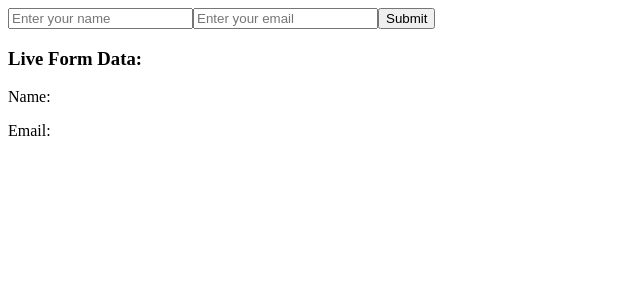
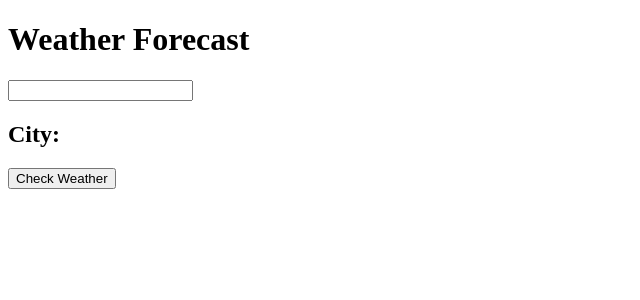
Before and after one commit to jaydipchangani/MERN, a React (Create React App) app in the folder React/my-app/: page / in a window 1280 px wide. Shown: the top 300 px of the page, without its empty margins (0-640 px from the left). Built offline with nearby package versions, Linux system fonts and the light colour scheme; the HTML template or start-up script is replaced by a standard one.

Commit message:
Add WeatherForcast component for displaying weather data and update Temp component to include it

```diff
--- a/React/my-app/package.json
+++ b/React/my-app/package.json
@@ -1,6 +1,7 @@
 {
   "name": "my-app",
   "version": "0.1.0",
+  "proxy": "https://api.openweathermap.org",
   "private": true,
   "dependencies": {
     "@reduxjs/toolkit": "^2.8.2",
--- a/React/my-app/src/Practice/Temp.jsx
+++ b/React/my-app/src/Practice/Temp.jsx
@@ -7,6 +7,7 @@ import Clock from "./useEffect/Clock"
 import Window from "./useEffect/Window"
 import TypingEffext from "./useEffect/TypingEffext"
 import FormSave from "./useEffect/FormSave"
+import WeatherForcast from "./useEffect/WeatherForcast"
 function Temp() {
 
   return (
@@ -18,7 +19,7 @@ function Temp() {
     <UserDetailForm/>*/}
     {/*<API/> <Clock/> <Window/>
     <TypingEffext text="Hello There my name is test" speed={100}/>   */}
-      <FormSave/>
+     <WeatherForcast/>
     </div>
   )
 }
--- /dev/null
+++ b/React/my-app/src/Practice/useEffect/WeatherForcast.jsx
@@ -0,0 +1,36 @@
+import React, { useEffect, useState } from "react";
+import axios from "axios";
+
+function WeatherForcast() {
+  const [city, setCity] = useState("");
+  const[finalCity,setFinalCity] = useState("")
+  const [weatherData, setWeatherData] = useState("");
+    const apiKey="ae12db7c526451955228b97699ad1b30"
+    const url = `https://api.openweathermap.org/data/2.5/weather?q=${finalCity}&appid=${apiKey}&units=metric`;
+
+  useEffect(() => {
+    if(!finalCity) return
+    axios.get(url)
+    .then(res =>setWeatherData(res.data))
+    .catch(err => console.log(err))
+  }, [finalCity]);
+
+  return (
+    <div>
+      <h1>Weather Forecast</h1>
+      <input type="text" onChange={(e) => setCity(e.target.value)} />
+      <h2>City: {city}</h2>
+        <button onClick={()=>setFinalCity(city)}>Check Weather</button>
+{weatherData && (
+        <div>
+          <h2>City: {weatherData.name}</h2>
+          <p>Temperature: {weatherData.main.temp} °C</p>
+          <p>Weather: {weatherData.weather[0].description}</p>
+          <p>Humidity: {weatherData.main.humidity}%</p>
+          <p>Wind Speed: {weatherData.wind.speed} m/s</p>
+        </div>
+      )}    </div>
+  );
+}
+
+export default WeatherForcast;
```
